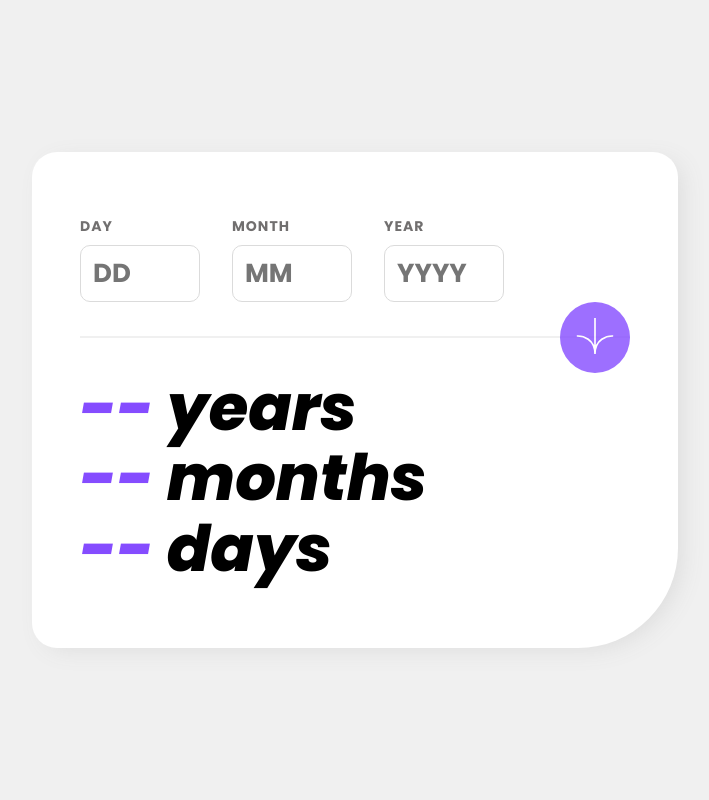
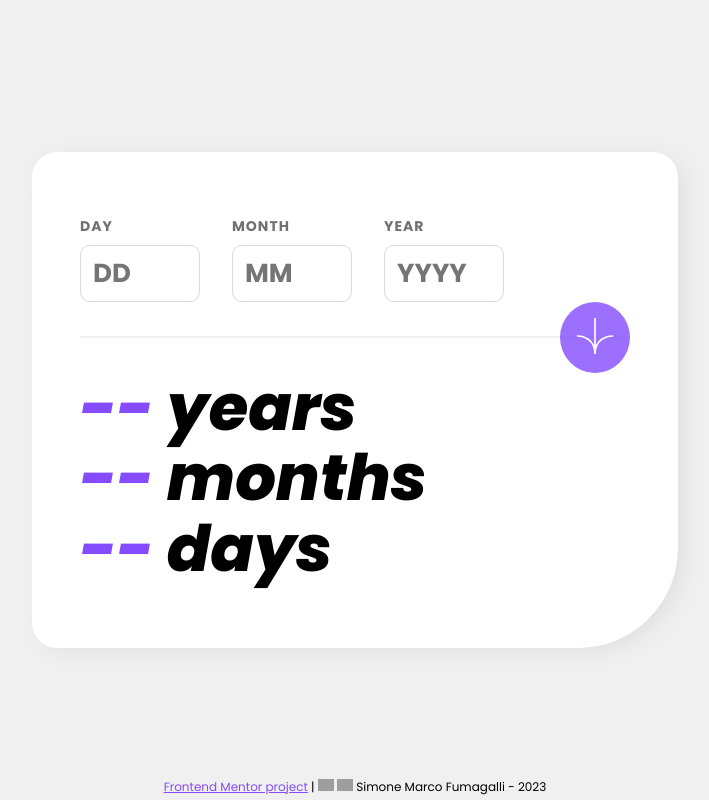
Before and after one commit to simonem-f/FEM-age-calculator, a React (Create React App) app: page / in a window 1280 px wide. Shown: the whole page, without its empty margins (285-994 px from the left). Built offline with nearby package versions, Linux system fonts and the light colour scheme; grey boxes are pictures that could not be loaded.

Commit message:
add credits

```diff
--- a/public/index.html
+++ b/public/index.html
@@ -30,5 +30,34 @@
 	<body>
 		<noscript>You need to enable JavaScript to run this app.</noscript>
 		<div id="root"></div>
+		<div class="credits">
+			<span
+				><a
+					href="https://www.frontendmentor.io/challenges/age-calculator-app-dF9DFFpj-Q"
+					target="blank"
+					>Frontend Mentor project</a
+				>
+				|
+				<a
+					class="logo-link"
+					target="_blank"
+					href="https://www.linkedin.com/in/simone-marco-fumagalli/">
+					<img
+						class="icon-linkedin"
+						src="https://icon.horse/icon/linkedin.com"
+						alt="Linkedin Logo" />
+				</a>
+				<a
+					class="logo-link"
+					target="_blank"
+					href="https://github.com/simonem-f">
+					<img
+						class="icon-git-hub"
+						src="https://icon.horse/icon/github.com"
+						alt="GitHub Logo" />
+				</a>
+				Simone Marco Fumagalli - 2023</span
+			>
+		</div>
 	</body>
 </html>
--- a/src/App.css
+++ b/src/App.css
@@ -2,7 +2,7 @@
 	background-color: var(--clr-primray-100);
 	font-size: 16px;
 	width: calc(100vw - 6rem);
-	margin-inline: auto;
+	margin: 2rem auto;
 	color: var(--clr-primray-900);
 	padding: 3rem 2rem;
 	border-radius: 25px 25px 100px 25px;
--- a/src/index.css
+++ b/src/index.css
@@ -21,7 +21,6 @@
 body {
 	font-family: 'Poppins', sans-serif;
 	margin: 0;
-
 	min-height: 100vh;
 	min-height: 100dvh;
 	display: grid;
@@ -32,3 +31,26 @@ body {
 img {
 	width: 100%;
 }
+
+a {
+	color: var(--clr-accent);
+}
+
+.credits {
+	padding: 0.25rem;
+	position: fixed;
+	inset: auto 0 0 0;
+	backdrop-filter: blur(15px);
+	text-align: center;
+	font-size: 12px;
+}
+
+.credits a.logo-link {
+	display: inline-block;
+	vertical-align: text-top;
+}
+
+.credits img {
+	width: 1rem;
+	display: inline-block;
+}
```
